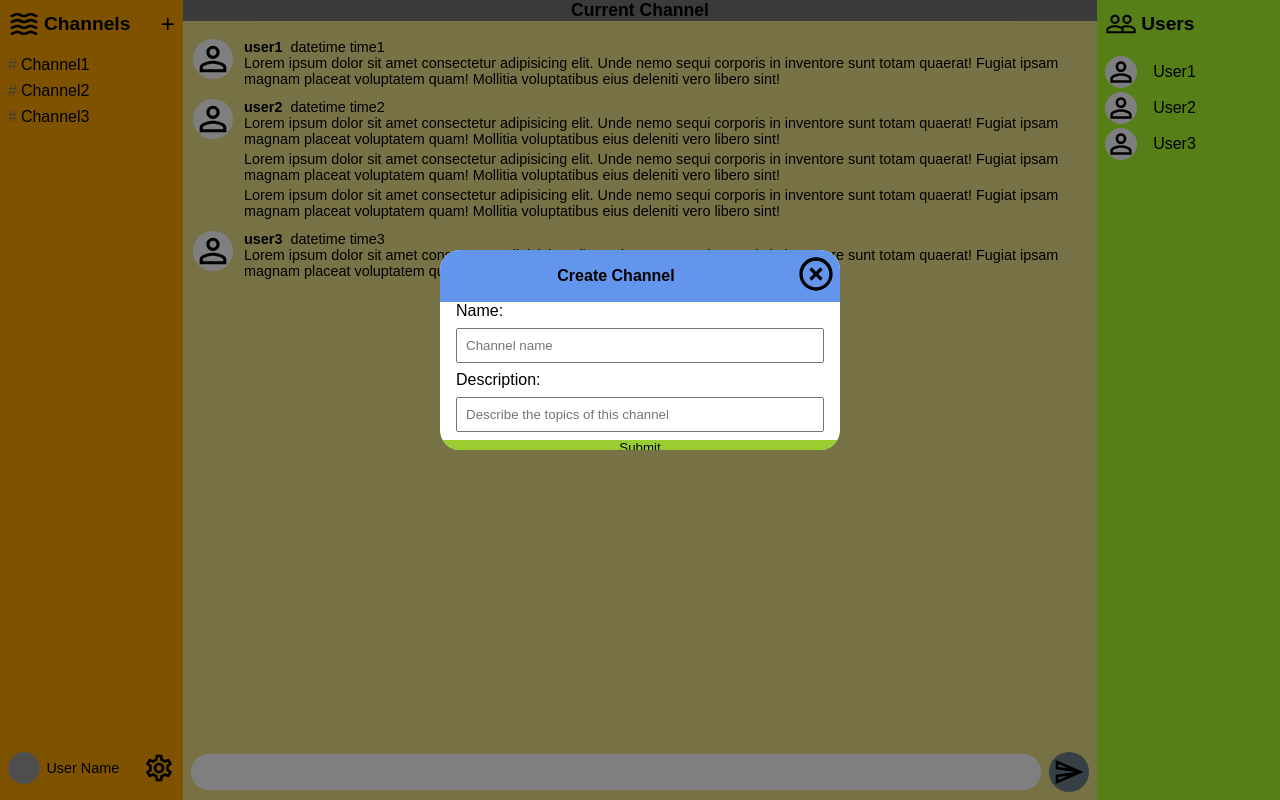
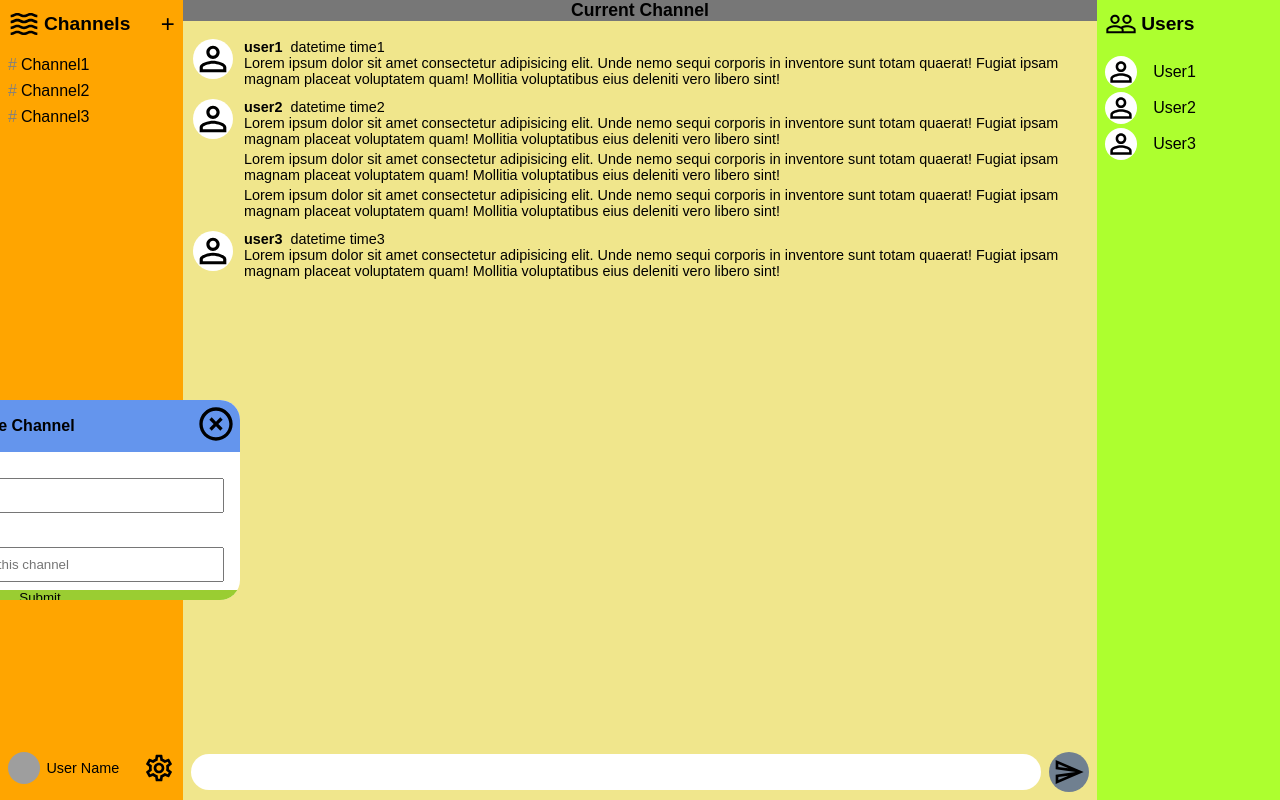
Before and after one commit to alexxbull/rpchat, a React (Create React App) app in the folder frontend/: page / in a window 1280 px wide. Built offline with nearby package versions, Linux system fonts and the light colour scheme; grey boxes are pictures that could not be loaded.

Commit message:
render Modal component out of view by default

```diff
--- a/frontend/src/components/Modal/Modal.js
+++ b/frontend/src/components/Modal/Modal.js
@@ -5,13 +5,21 @@ import Backdrop from '../Backdrop/Backdrop'
 
 
 const Modal = props => {
+    const modalClasses = [classes.Modal]
+    let backdrop = null
+
+    if (props.show) {
+        modalClasses.push(classes.Open)
+        backdrop = <Backdrop click={props.exit} show={props.show && props.isDesktop} />
+    }
+
     return (
         <>
-            <Backdrop click={props.exit} show={true} />
-            <div className={classes.Modal}>
+            {backdrop}
+            <div className={modalClasses.join(' ')}>
                 <header>
                     <h1 className={classes.Title}>{props.title}</h1>
-                    <div className={classes.Close}><button className={classes.CloseBtn} onClick={props.exit}></button></div>
+                    <div className={classes.CloseBtnContainer}><button className={classes.CloseBtn} onClick={props.exit}></button></div>
                 </header>
                 <div>{props.children}</div>
                 <button className={classes.OkayBtn} onClick={props.click}>{props.submitText}</button>
--- a/frontend/src/components/Modal/Modal.module.css
+++ b/frontend/src/components/Modal/Modal.module.css
@@ -8,6 +8,8 @@
     left: 0;
     bottom: 0;
     z-index: 100;
+    transform: translate(-200%, 0%);
+    transition: transform 0.4s;
 }
 
 .Modal header {
@@ -26,7 +28,11 @@
     cursor: pointer;
 }
 
-.Close {
+.Open {
+    transform: translate(0%);
+}
+
+.CloseBtnContainer {
     padding: 4px;
 }
 
@@ -50,8 +56,11 @@
         width: 50vh;
         left: 50%;
         top: 50%;
-        transform: translate(-50%, -75%);
         border-radius: 20px;
         overflow: hidden;
     }
+
+    .Open {
+        transform: translate(-50%, -75%);
+    }
 }
```
